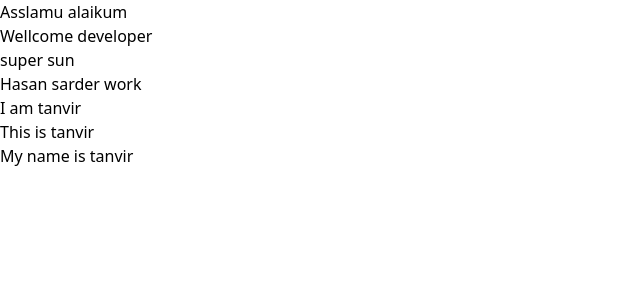
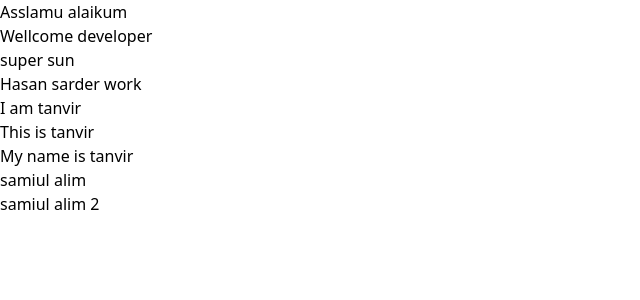
Before and after one commit to anamolhasan/quick-drop, a React (Vite) app: page / in a window 1280 px wide. Shown: the top 300 px of the page, without its empty margins (0-640 px from the left). Built offline with nearby package versions, Linux system fonts and the light colour scheme.

Commit message:
added from samiulAlim

```diff
--- a/src/App.tsx
+++ b/src/App.tsx
@@ -13,6 +13,8 @@ function App() {
       <p>I am tanvir </p>
       <p>This is tanvir</p>
       <p>My name is tanvir</p>
+      <p>samiul alim</p>
+      <p>samiul alim 2</p>
     </>
   )
 }
```
